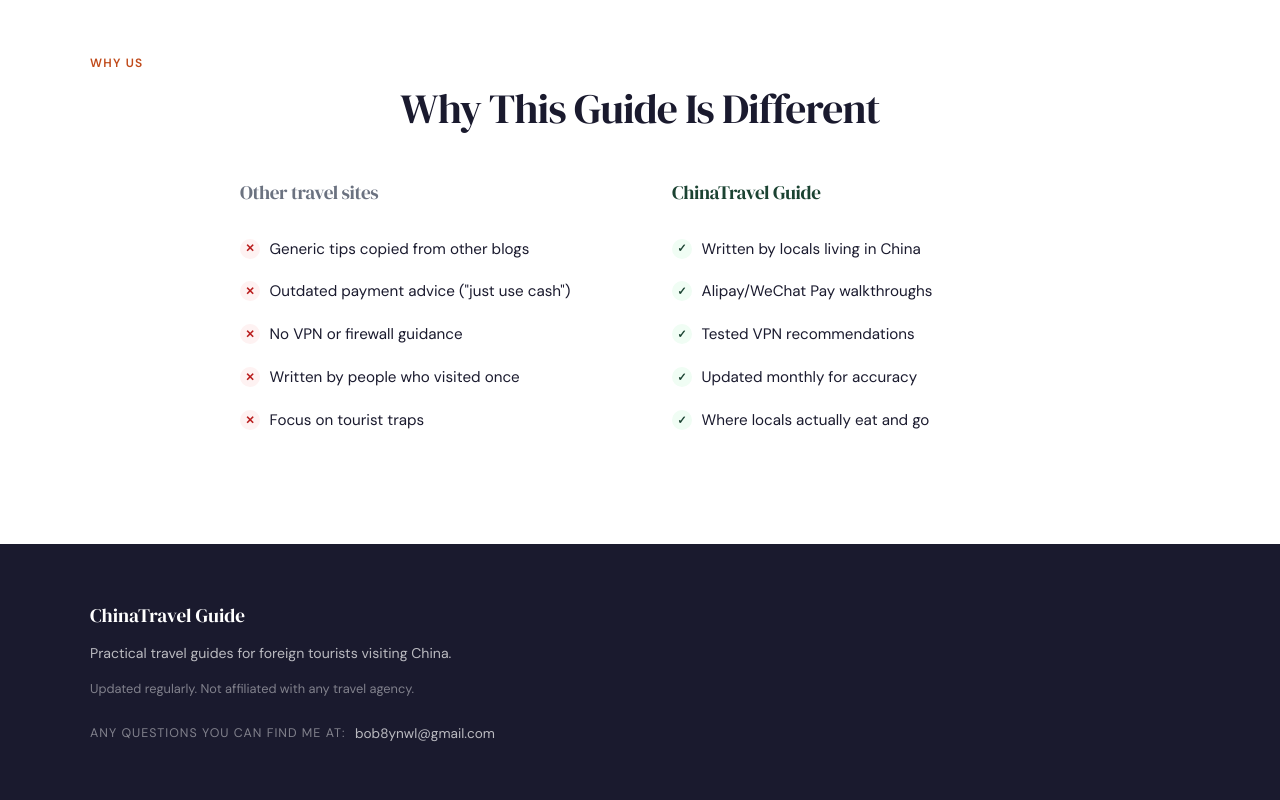
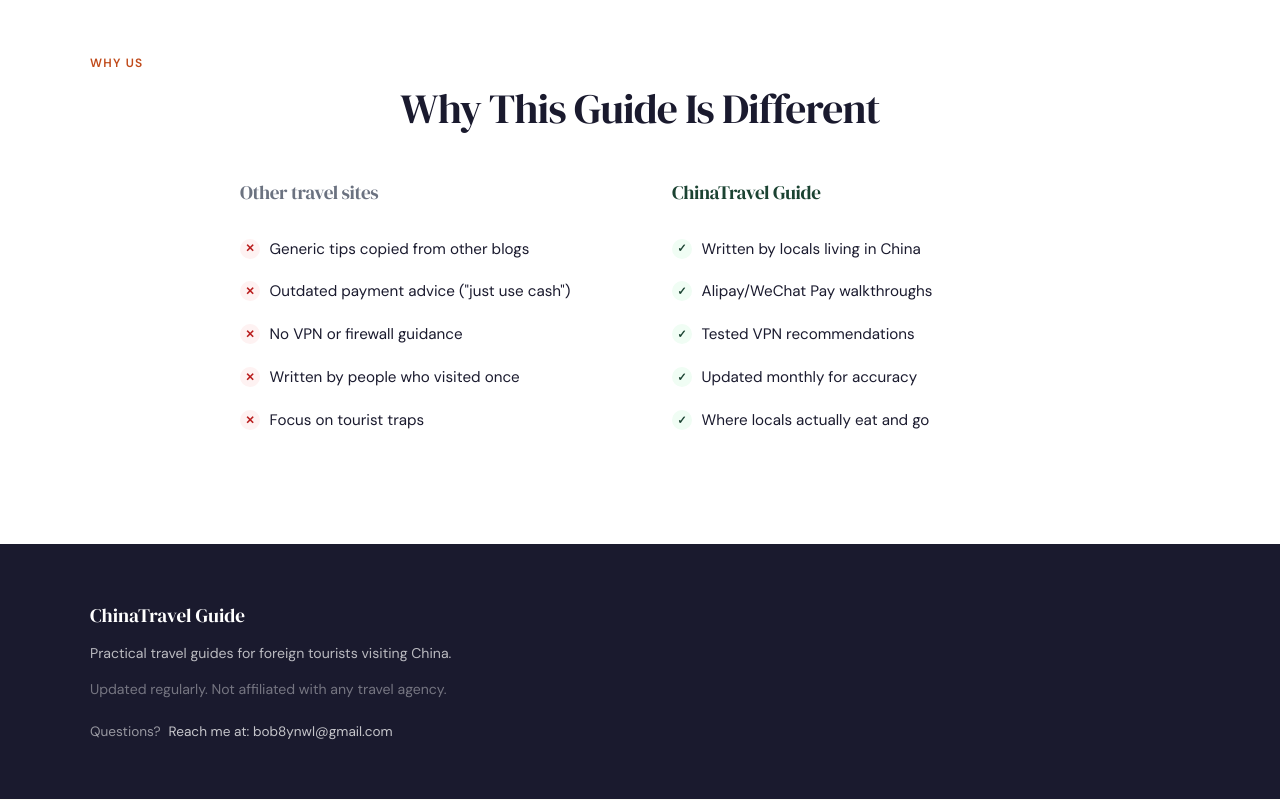
Before and after one commit to zhangluka/china-travel-guide, a Next.js app: page / in a window 1280 px wide. Shown: the part 3751-4551 px from the top of the page. Built offline with nearby package versions, Linux system fonts and the light colour scheme.

Commit message:
update footer + add favicon

```diff
--- a/src/app/globals.css
+++ b/src/app/globals.css
@@ -557,29 +557,35 @@ img {
   margin-bottom: 0.75rem;
 }
 
-.footer-find-me {
-  margin-top: 1.5rem;
+.footer-note {
+  font-size: 0.8rem;
+  color: rgba(255,255,255,0.4);
+  margin-top: 0.75rem;
+}
+
+.footer-contact {
+  margin-top: 1.25rem;
   display: flex;
   align-items: center;
-  gap: 0.6rem;
+  gap: 0.5rem;
+  flex-wrap: wrap;
 }
 
-.footer-find-me-label {
-  font-size: 0.78rem;
-  text-transform: uppercase;
-  letter-spacing: 0.08em;
-  color: rgba(255,255,255,0.45);
+.footer-contact-label {
+  font-size: 0.85rem;
+  color: rgba(255,255,255,0.55);
 }
 
-.footer-find-me a {
+.footer-contact-link {
   font-size: 0.85rem;
-  color: rgba(255,255,255,0.7);
+  color: rgba(255,255,255,0.75);
   text-decoration: none;
   transition: color 0.2s;
 }
 
-.footer-find-me a:hover {
+.footer-contact-link:hover {
   color: #fff;
+  text-decoration: underline;
 }
 
 .site-footer p {
--- a/src/components/Footer.tsx
+++ b/src/components/Footer.tsx
@@ -4,12 +4,10 @@ export default function Footer() {
       <div className="footer-inner">
         <div className="footer-brand">ChinaTravel Guide</div>
         <p>Practical travel guides for foreign tourists visiting China.</p>
-        <p style={{ marginTop: '0.75rem', fontSize: '0.8rem', color: 'rgba(255,255,255,0.45)' }}>
-          Updated regularly. Not affiliated with any travel agency.
-        </p>
-        <div className="footer-find-me">
-          <span className="footer-find-me-label">Any questions you can find me at:</span>
-          <a href="mailto:bob8ynwl@gmail.com">bob8ynwl@gmail.com</a>
+        <p className="footer-note">Updated regularly. Not affiliated with any travel agency.</p>
+        <div className="footer-contact">
+          <span className="footer-contact-label">Questions?</span>
+          <a href="mailto:bob8ynwl@gmail.com" className="footer-contact-link">Reach me at: bob8ynwl@gmail.com</a>
         </div>
       </div>
     </footer>
```
Also changed, not shown: src/app/icon.svg (added).
